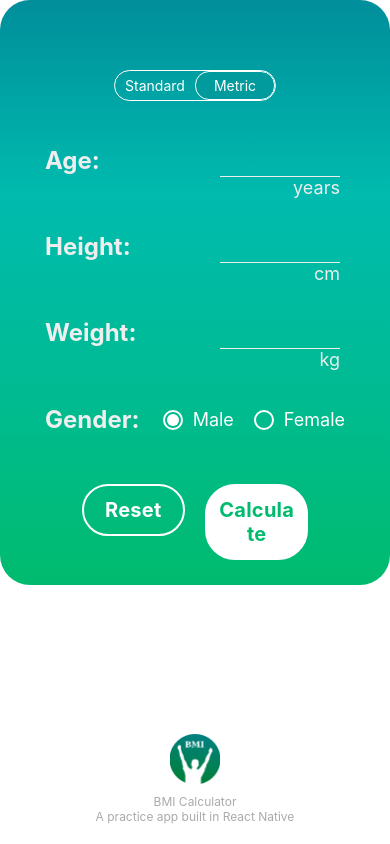
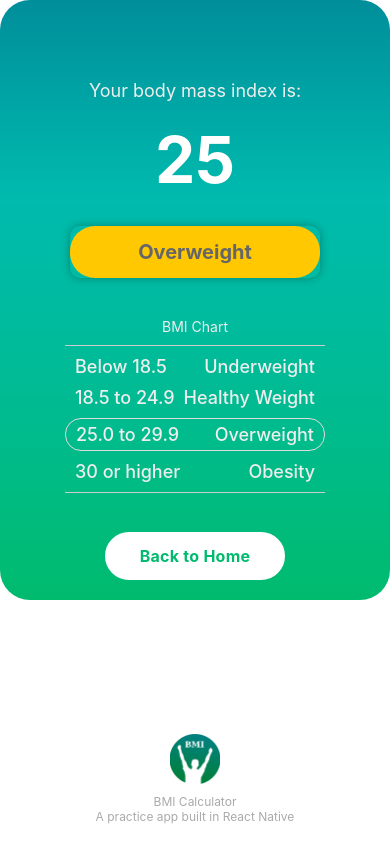
Before and after one commit to mr-shan/practice-react-native-bmi-calculator, a React Native app: screen / in a window 390 px wide. Built offline with nearby package versions, Linux system fonts and the light colour scheme.

Commit message:
Finished result page

```diff
--- a/App.tsx
+++ b/App.tsx
@@ -9,8 +9,8 @@ import BMIResult from './screens/BMIResult';
 import { calculateBMI } from './helper';
 
 export default function App() {
-  const [appState, setAppState] = useState(0);
-  const [bmi, setBmi] = useState<null | number>(null)
+  const [appState, setAppState] = useState(1);
+  const [bmi, setBmi] = useState<null | number>(25);
 
   const onCalculateBMI = (
     age: number,
@@ -20,9 +20,9 @@ export default function App() {
   ) => {
     try {
       const bmiVal = calculateBMI(weight, height, age, gender);
-      setBmi(bmiVal)
-      console.log(bmiVal)
-      setAppState(1)
+      setBmi(bmiVal);
+      console.log(bmiVal);
+      setAppState(1);
     } catch (error) {
       Alert.alert(
         'Failed to calculate BMI',
@@ -31,10 +31,17 @@ export default function App() {
     }
   };
 
+  const backToCalculator = () => {
+    setBmi(null);
+    setAppState(0);
+  };
+
   return (
     <View style={styles.flexOne}>
       {appState === 0 && <BMICalculator onCalculateBMI={onCalculateBMI} />}
-      {appState === 1 && bmi !== null && <BMIResult bmi={bmi} />}
+      {appState === 1 && bmi !== null && (
+        <BMIResult bmi={bmi} onBackClick={backToCalculator} />
+      )}
       <StatusBar style='dark' />
     </View>
   );
--- a/components/Button.tsx
+++ b/components/Button.tsx
@@ -1,10 +1,12 @@
 import { Pressable, View, Text, StyleSheet } from 'react-native';
+import { ReactNode } from 'react';
 
 interface IProps {
-  title: string;
+  title?: string;
   size?: 'small' | 'medium' | 'large';
   variant?: 'primary' | 'default' | 'danger' | 'text' | 'outlined';
   disabled?: boolean;
+  children?: ReactNode;
   onPress?: () => void;
 }
 
@@ -46,6 +48,7 @@ const Button = (props: IProps) => {
     case 'text':
       viewStyle = { ...viewStyle };
       textStyle = { ...textStyle, ...styles.textText };
+      break;
     case 'outlined':
       viewStyle = { ...viewStyle, ...styles.outlinedView };
       textStyle = { ...textStyle, ...styles.primaryText };
@@ -60,7 +63,8 @@ const Button = (props: IProps) => {
         disabled={props.disabled}
         style={(props) => props.pressed && styles.pressable_ios}
       >
-        <Text style={textStyle}>{props.title}</Text>
+        {props.children && <View style={styles.childrenView}>{props.children}</View>}
+        {props.title && <Text style={textStyle}>{props.title}</Text>}
       </Pressable>
     </View>
   );
@@ -88,6 +92,9 @@ const styles = StyleSheet.create({
   },
   dangerView: {
     backgroundColor: '#fe4444',
+  },
+  textView: {
+    borderWidth: 0
   },
   pressable_ios: {
     opacity: 0.5,
@@ -122,4 +129,8 @@ const styles = StyleSheet.create({
     fontSize: 20,
     padding: 12,
   },
+  childrenView: {
+    justifyContent: 'center',
+    alignItems: 'center',
+  }
 });
--- /dev/null
+++ b/components/GradientHoc.tsx
@@ -0,0 +1,30 @@
+import { LinearGradient } from 'expo-linear-gradient';
+import { StyleSheet } from 'react-native';
+import { ReactNode } from 'react';
+
+import { GRADIENT_COLORS } from '../helper/styles';
+
+interface IProps {
+  children: ReactNode;
+}
+
+const GradientHoc = (props: IProps) => {
+  return (
+    <LinearGradient style={styles.gradient} colors={GRADIENT_COLORS}>
+      {props.children}
+    </LinearGradient>
+  );
+};
+
+const styles = StyleSheet.create({
+  gradient: {
+    // backgroundColor: '#00bb6e',
+    borderRadius: 30,
+    paddingTop: 70,
+    alignItems: 'center',
+    paddingBottom: 15,
+    paddingHorizontal: 10,
+  },
+});
+
+export default GradientHoc;
--- a/components/Input.tsx
+++ b/components/Input.tsx
@@ -40,6 +40,7 @@ const styles = StyleSheet.create({
     color: '#eee',
     fontSize: 24,
     fontWeight: 'bold',
+    marginTop: 10,
   },
   textInput: {
     borderBottomColor: '#eee',
--- /dev/null
+++ b/components/Result/BmiChart.tsx
@@ -0,0 +1,59 @@
+import { StyleSheet, View, Text } from 'react-native';
+
+interface IProps {
+  selected: string
+}
+
+const BMIChart = (props: IProps) => {
+  return (
+    <View style={styles.bmiChart}>
+      <Text style={{ textAlign: 'center', color: '#eee' }}>BMI Chart</Text>
+      <View style={{ borderBottomColor: '#ccc', borderBottomWidth: 1 }}></View>
+      <View style={[styles.bmiChartItem, props.selected === 'Underweight' ? styles.selected : {}]}>
+        <Text style={styles.bmiChartItemText}>Below 18.5</Text>
+        <Text style={styles.bmiChartItemText}>Underweight</Text>
+      </View>
+      <View style={[styles.bmiChartItem, props.selected === 'Healthy Weight' ? styles.selected : {}]}>
+        <Text style={styles.bmiChartItemText}>18.5 to 24.9</Text>
+        <Text style={styles.bmiChartItemText}>Healthy Weight</Text>
+      </View>
+      <View style={[styles.bmiChartItem, props.selected === 'Overweight' ? styles.selected : {}]}>
+        <Text style={styles.bmiChartItemText}>25.0 to 29.9</Text>
+        <Text style={styles.bmiChartItemText}>Overweight</Text>
+      </View>
+      <View style={[styles.bmiChartItem, props.selected === 'Obesity' ? styles.selected : {}]}>
+        <Text style={styles.bmiChartItemText}>30 or higher</Text>
+        <Text style={styles.bmiChartItemText}>Obesity</Text>
+      </View>
+      <View style={{ borderBottomColor: '#ccc', borderBottomWidth: 1 }}></View>
+    </View>
+  );
+};
+
+export default BMIChart;
+
+const styles = StyleSheet.create({
+  bmiChart: {
+    width: 280,
+    marginTop: 40,
+    marginBottom: 14,
+    paddingHorizontal: 10,
+    gap: 10,
+  },
+  bmiChartItem: {
+    flexDirection: 'row',
+    justifyContent: 'space-between',
+    paddingHorizontal: 10
+  },
+  bmiChartItemText: {
+    color: '#eee',
+    fontSize: 18,
+    fontWeight: '500',
+  },
+  selected: {
+    borderWidth: 1,
+    padding: 5,
+    borderRadius: 16,
+    borderColor: '#ddd',
+  }
+});
--- a/helper/index.ts
+++ b/helper/index.ts
@@ -20,5 +20,25 @@ export const calculateBMI = (
     throw new Error('Invalid age or gender');
   }
 
-  return parseFloat(bmi.toFixed(2));
+  const result = Math.round(bmi * 10) / 10
+
+  return result;
 };
+
+interface IBmiCategoryData {
+  type: string;
+  background: string;
+  textColor: string;
+}
+
+export const getBmiCategoryData = (bmi: number): IBmiCategoryData => {
+  if (bmi < 18.5) {
+    return { type: 'Underweight', background: '#2db7c3', textColor: 'white' };
+  } else if (bmi < 24.9) {
+    return { type: 'Healthy Weight', background: '#00bb6e', textColor: 'white' };
+  } else if (bmi < 29.9) {
+    return { type: 'Overweight', background: '#ffc800', textColor: '#666' };
+  } else {
+    return { type: 'Obesity', background: '#f65858', textColor: 'white' };
+  }
+};
--- /dev/null
+++ b/helper/styles.ts
@@ -0,0 +1 @@
+export const GRADIENT_COLORS = ['#008e9b', '#00bbae', '#00bb92', '#00bb6e'];
--- a/screens/BMICalculator.tsx
+++ b/screens/BMICalculator.tsx
@@ -1,7 +1,7 @@
 import { StyleSheet, View, Alert } from 'react-native';
-import { LinearGradient } from 'expo-linear-gradient';
 import { useState } from 'react';
 
+import GradientHoc from '../components/GradientHoc';
 import Input from '../components/Input';
 import RadioGroup from '../components/RadioGroup';
 import ContentSwitcher from '../components/ContentSwitcher';
@@ -79,7 +79,7 @@ const BMICalculator = (props: IProps) => {
   };
   return (
     <View style={styles.container}>
-      <LinearGradient style={styles.gradient} colors={['#008e9b', '#00bbae', '#00bb92', '#00bb6e']}>
+      <GradientHoc>
         <ContentSwitcher
           selected={unitSet}
           onChange={unitsChangeHandler}
@@ -112,7 +112,7 @@ const BMICalculator = (props: IProps) => {
           />
         </View>
         <ActionButtons onCalculate={calculateHandler} onReset={resetHandler} />
-      </LinearGradient>
+      </GradientHoc>
       <Footer />
     </View>
   );
@@ -127,14 +127,6 @@ const styles = StyleSheet.create({
     shadowRadius: 10,
     justifyContent: 'space-between',
     flex: 1,
-  },
-  gradient: {
-    // backgroundColor: '#00bb6e',
-    borderRadius: 30,
-    paddingTop: 70,
-    alignItems: 'center',
-    paddingBottom: 15,
-    paddingHorizontal: 10,
   },
   inputs: {
     marginTop: 16,
--- a/screens/BMIResult.tsx
+++ b/screens/BMIResult.tsx
@@ -1,27 +1,47 @@
-import { StyleSheet, View, Text } from 'react-native';
-import { LinearGradient } from 'expo-linear-gradient';
+import { StyleSheet, View, Text, Image } from 'react-native';
 
+import GradientHoc from '../components/GradientHoc';
+import BMIChart from '../components/Result/BmiChart';
 import Footer from '../components/Footer';
+import Button from '../components/Button';
+
+import { getBmiCategoryData } from '../helper';
 
 interface IProps {
   bmi: number;
+  onBackClick: () => void;
 }
 
 const BMIResult = (props: IProps) => {
+  if (!props.bmi) {
+    props.onBackClick();
+    return <></>;
+  }
+
+  const bmiCategory = getBmiCategoryData(props.bmi);
+
+  const categoryStyle = {
+    backgroundColor: bmiCategory.background,
+    color: bmiCategory.textColor,
+  };
+
   return (
     <View style={styles.container}>
-      <LinearGradient
-        style={styles.gradient}
-        colors={['#008e9b', '#00bbae', '#00bb92', '#00bb6e']}
-      >
+      <GradientHoc>
         <View style={styles.header}>
           <Text style={styles.headerInfo}>Your body mass index is:</Text>
           <Text style={styles.headerTitle}>{props.bmi}</Text>
           <View style={styles.category}>
-            <Text style={styles.categoryText}>Overweight</Text>
+            <Text style={[styles.categoryText, categoryStyle]}>
+              {bmiCategory.type}
+            </Text>
           </View>
         </View>
-      </LinearGradient>
+        <BMIChart selected={bmiCategory.type}/>
+        <View style={styles.homeButton}>
+          <Button title='Back to Home' onPress={props.onBackClick}></Button>
+        </View>
+      </GradientHoc>
       <Footer />
     </View>
   );
@@ -39,32 +59,30 @@ const styles = StyleSheet.create({
     justifyContent: 'space-between',
     flex: 1,
   },
-  gradient: {
-    // backgroundColor: '#00bb6e',
-    borderRadius: 30,
-    paddingTop: 90,
-    alignItems: 'center',
-    paddingBottom: 25,
-    paddingHorizontal: 10,
-  },
   header: {
+    marginTop: 10,
     width: 250,
-    gap: 20
+    gap: 20,
   },
   headerInfo: {
     color: '#eee',
     fontSize: 18,
     textAlign: 'center',
   },
+  backButton: {
+    height: 30,
+    width: 30,
+    backgroundColor: 'transparent',
+  },
   headerTitle: {
     color: 'white',
     fontSize: 64,
     fontWeight: 'bold',
     textAlign: 'center',
+    marginBottom: 8,
   },
   category: {
     borderRadius: 10,
-    elevation: 5,
     shadowColor: 'black',
     shadowOffset: { width: 0, height: 0 },
     shadowOpacity: 0.3,
@@ -72,12 +90,16 @@ const styles = StyleSheet.create({
   },
   categoryText: {
     borderRadius: 25,
+    elevation: 15,
     overflow: 'hidden',
     paddingVertical: 14,
     textAlign: 'center',
     fontWeight: 'bold',
     fontSize: 20,
-    backgroundColor: '#ffc800',
-    color: '#666',
-  }
+  },
+  homeButton: {
+    marginTop: 25,
+    marginBottom: 5,
+    width: 180,
+  },
 });
```
Also changed, not shown: assets/back_arrow.png (added), 1 other file (tests, documents, lock files or other folders).
